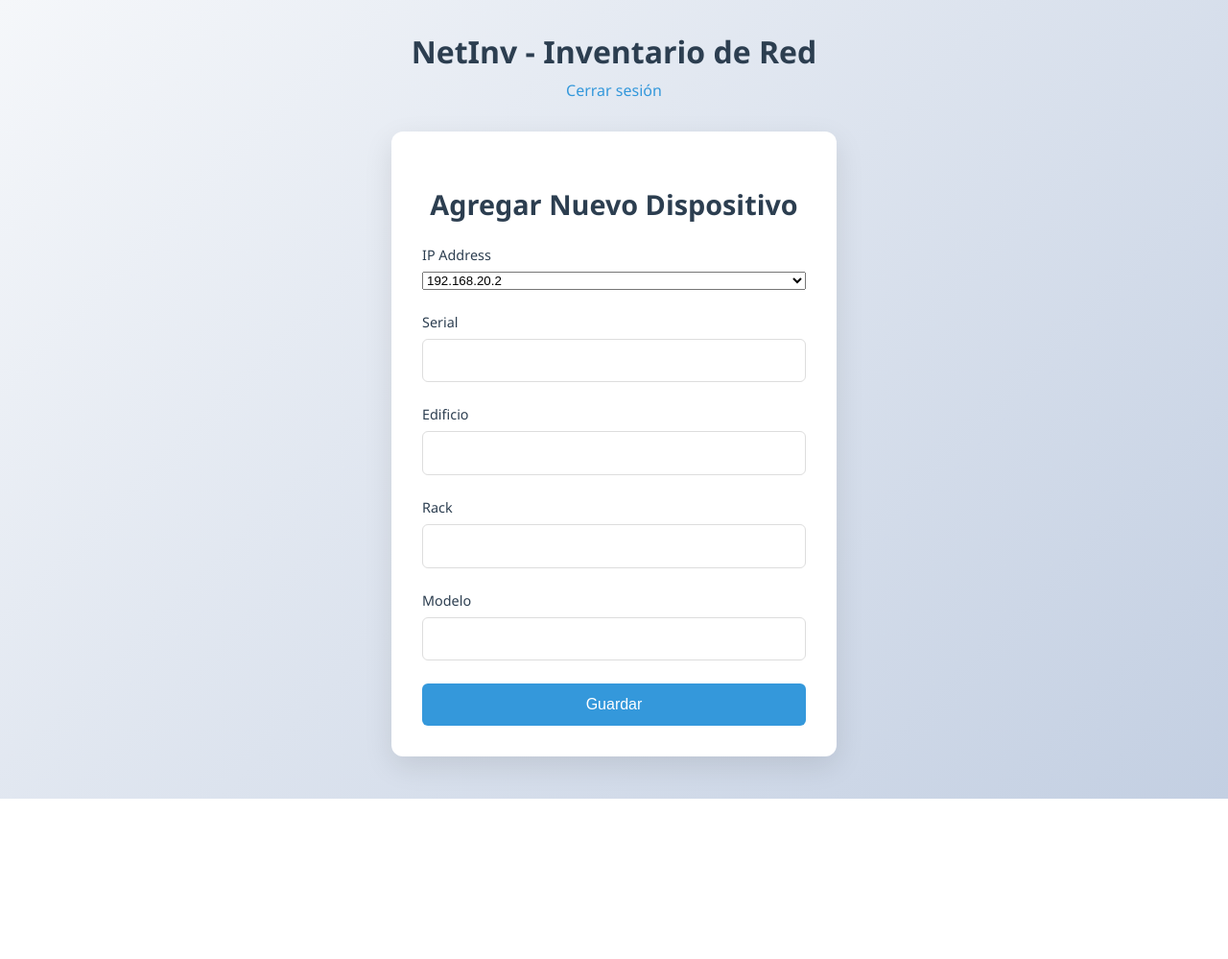
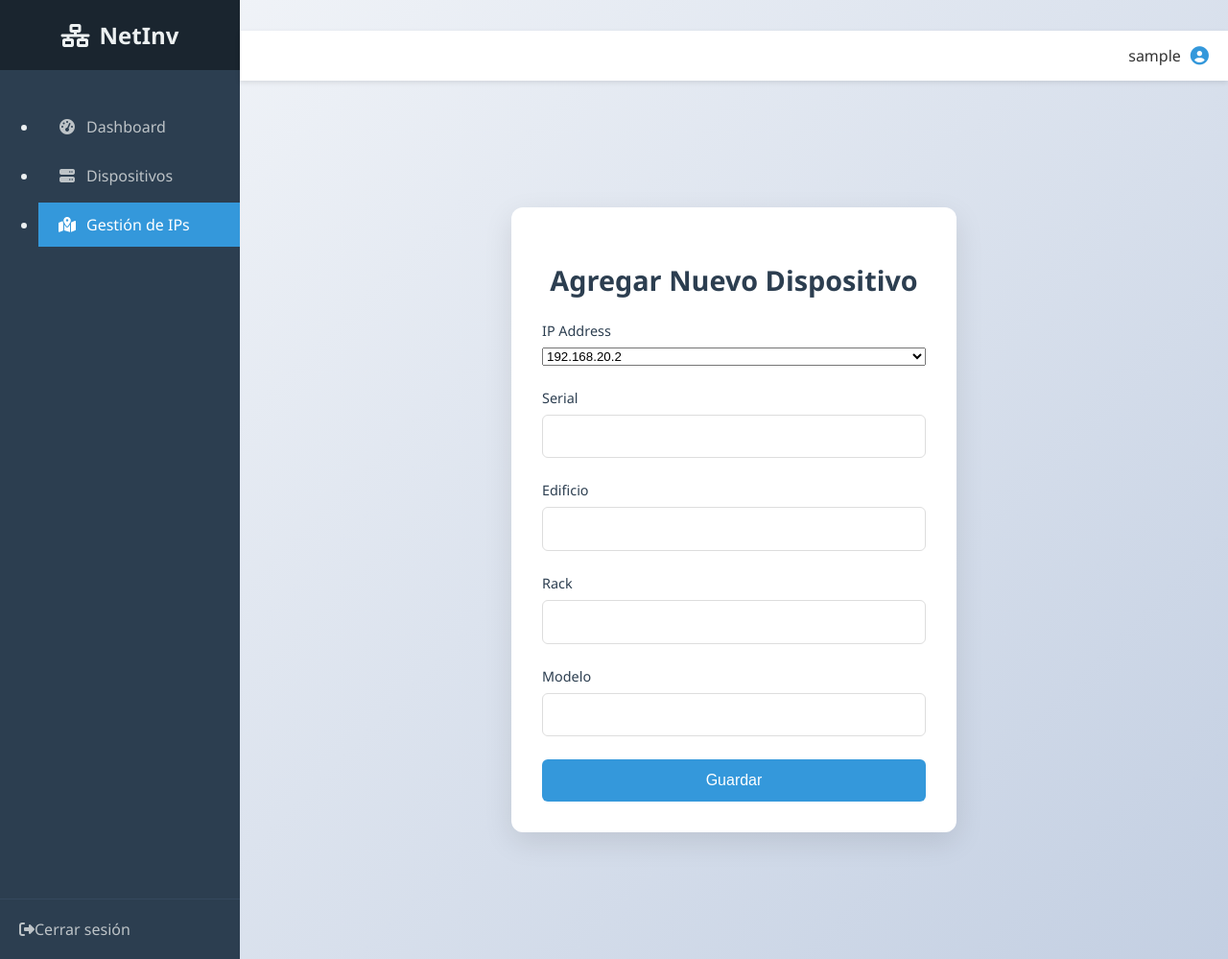
Before and after one commit to Pepentium/netinv_app, a Flask app: page /ip-check in a window 1280 px wide. Shown: the whole page at 96% size. Before the commit the page ends 832 px from the top, so only its background shows below. Run offline with Flask 3, Linux system fonts and the light colour scheme; the visitor is signed in with stand-in values (Sample User, id 1); data that the repository does not hold is empty.

Commit message:
upd:sidebar

```diff
--- a/app/auth/routes.py
+++ b/app/auth/routes.py
@@ -2,7 +2,6 @@ from flask import Blueprint, render_template, redirect, url_for, flash, request
 from flask_login import login_user, logout_user, login_required, current_user
 from app.auth.utils import load_user, create_user
 from app.models import User
-from app import db
 
 auth_bp = Blueprint('auth', __name__, url_prefix='/auth')
 
@@ -24,7 +23,7 @@ def login():
         login_user(user)
         return redirect(url_for('inventory.dashboard'))
 
-    return render_template('auth/login.html')
+    return render_template('auth/login.html', show_sidebar=False)
 
 @auth_bp.route('/logout')
 @login_required
@@ -46,4 +45,4 @@ def register():
         flash('🔐 Usuario registrado correctamente', 'success')
         return redirect(url_for('auth.login'))
 
-    return render_template('auth/register.html')
+    return render_template('auth/register.html', show_sidebar=False)
--- a/app/static/css/styles.css
+++ b/app/static/css/styles.css
@@ -191,3 +191,157 @@ a:hover {
     background-color: #f7f7f7;
     color: #444;
 }
+
+/* Estructura principal */
+.layout {
+    display: flex;
+    min-height: 100vh;
+}
+
+/* Sidebar */
+.sidebar {
+    width: 250px;
+    background: #2c3e50;
+    color: #ecf0f1;
+    transition: all 0.3s;
+    display: flex;
+    flex-direction: column;
+}
+
+.sidebar-header {
+    padding: 20px;
+    background: #1a252f;
+    text-align: center;
+}
+
+.sidebar-header h1 {
+    margin: 0;
+    font-size: 1.5rem;
+    display: flex;
+    align-items: center;
+    justify-content: center;
+    gap: 10px;
+}
+
+.sidebar-nav {
+    flex: 1;
+    padding: 20px 0;
+}
+
+.nav-item {
+    margin: 5px 0;
+}
+
+.nav-item a {
+    display: flex;
+    align-items: center;
+    padding: 12px 20px;
+    color: #bdc3c7;
+    text-decoration: none;
+    transition: all 0.3s;
+}
+
+.nav-item a:hover {
+    background: #34495e;
+    color: #fff;
+}
+
+.nav-item a i {
+    margin-right: 10px;
+    width: 20px;
+    text-align: center;
+}
+
+.nav-item.active a {
+    background: #3498db;
+    color: white;
+}
+
+/* Submenú */
+.submenu {
+    display: none;
+    padding-left: 20px;
+    background: rgba(0, 0, 0, 0.1);
+}
+
+.submenu li a {
+    padding: 10px 20px;
+    font-size: 0.9rem;
+}
+
+.fa-chevron-down.rotate {
+    transform: rotate(180deg);
+}
+
+/* Sidebar footer */
+.sidebar-footer {
+    padding: 20px;
+    border-top: 1px solid #34495e;
+}
+
+.logout-btn {
+    display: flex;
+    align-items: center;
+    color: #bdc3c7;
+    text-decoration: none;
+    transition: all 0.3s;
+}
+
+.logout-btn:hover {
+    color: #e74c3c;
+}
+
+/* Contenido principal */
+.main-content {
+    flex: 1;
+    display: flex;
+    flex-direction: column;
+}
+
+.topbar {
+    background: #fff;
+    padding: 15px 20px;
+    box-shadow: 0 2px 5px rgba(0,0,0,0.1);
+    display: flex;
+    justify-content: flex-end;
+}
+
+.user-info {
+    display: flex;
+    align-items: center;
+    gap: 10px;
+}
+
+.user-info i {
+    font-size: 1.2rem;
+    color: #3498db;
+}
+
+main {
+    flex: 1;
+    padding: 100px;
+}
+
+/* Responsive */
+@media (max-width: 768px) {
+    .sidebar {
+        width: 70px;
+        overflow: hidden;
+    }
+
+    .sidebar-header h1 span,
+    .nav-item span,
+    .submenu li a span {
+        display: none;
+    }
+
+    .sidebar-header h1 i,
+    .nav-item a i {
+        margin-right: 0;
+        font-size: 1.5rem;
+    }
+
+    .nav-item a {
+        justify-content: center;
+    }
+}
--- a/app/templates/auth/login.html
+++ b/app/templates/auth/login.html
@@ -1,5 +1,5 @@
 {% extends "base.html" %}
-
+{% set show_sidebar = False %}
 {% block content %}
 <div class="container">
     <h2>Iniciar sesión</h2>
--- a/app/templates/auth/register.html
+++ b/app/templates/auth/register.html
@@ -1,5 +1,5 @@
 {% extends "base.html" %}
-
+{% set show_sidebar = False %}
 {% block content %}
 <div class="container">
     <h2>Registro de Usuario</h2>
--- a/app/templates/base.html
+++ b/app/templates/base.html
@@ -6,17 +6,62 @@
     <meta name="viewport" content="width=device-width, initial-scale=1.0">
     <title>{% block title %}NetInv{% endblock %}</title>
     <link rel="stylesheet" href="{{ url_for('static', filename='css/styles.css') }}">
+    <link rel="stylesheet" href="https://cdnjs.cloudflare.com/ajax/libs/font-awesome/6.4.0/css/all.min.css">
     {% block css %}{% endblock %}
 </head>
 
 <body>
-    <header>
-        <h1>NetInv - Inventario de Red</h1>
+    {% if show_sidebar is not defined or show_sidebar %}
+    <div class="layout">
+        <!-- Sidebar -->
+        <div class="sidebar">
+            <div class="sidebar-header">
+                <h1><i class="fas fa-network-wired"></i> NetInv</h1>
+            </div>
+
+            <nav class="sidebar-nav">
+                <ul>
+                    <li class="nav-item {% if request.endpoint == 'inventory.dashboard' %}active{% endif %}">
+                        <a href="{{ url_for('inventory.dashboard') }}">
+                            <i class="fas fa-tachometer-alt"></i>
+                            <span>Dashboard</span>
+                        </a>
+                    </li>
+                    <li class="nav-item {% if request.endpoint == 'inventory.devices' %}active{% endif %}">
+                        <a href="{{ url_for('inventory.devices') }}">
+                            <i class="fas fa-server"></i>
+                            <span>Dispositivos</span>
+                        </a>
+                    </li>
+                    <li class="nav-item {% if request.endpoint == 'inventory.ip_check' %}active{% endif %}">
+                        <a href="{{ url_for('inventory.ip_check') }}">
+                            <i class="fas fa-map-marked-alt"></i>
+                            <span>Gestión de IPs</span>
+                        </a>
+                    </li>
+                </ul>
+            </nav>
+
+            <div class="sidebar-footer">
                 {% if current_user.is_authenticated %}
-        <a href="{{ url_for('auth.logout') }}">Cerrar sesión</a>
+                <a href="{{ url_for('auth.logout') }}" class="logout-btn">
+                    <i class="fas fa-sign-out-alt"></i>
+                    <span>Cerrar sesión</span>
+                </a>
                 {% endif %}
+            </div>
+        </div>
+        <!-- Contenido principal -->
+        <div class="main-content">
+            <header class="topbar">
+                <div class="user-info">
+                    {% if current_user.is_authenticated %}
+                    <span>{{ current_user.usr_name }}</span>
+                    <i class="fas fa-user-circle"></i>
+                    {% endif %}
+                </div>
             </header>
-
+            {% endif %}
             <main>
                 {% with messages = get_flashed_messages(with_categories=true) %} {% if
                 messages %}
@@ -28,8 +73,30 @@
                 {% endif %} {% endwith %} {% block content %}{% endblock %}
             </main>
 
+
+            {% if show_sidebar is not defined or show_sidebar %}
+        </div> <!-- Cierre de main-content -->
+    </div> <!-- Cierre de layout -->
+    {% endif %}
+
     <script src="{{ url_for('static', filename='js/scripts.js') }}"></script>
     {% block js %}{% endblock %}
+
+    <script>
+        document.addEventListener("DOMContentLoaded", function () {
+            // Toggle submenus (si existen)
+            const hasSubmenu = document.querySelectorAll(".has-submenu > a");
+            hasSubmenu.forEach((item) => {
+                item.addEventListener("click", function (e) {
+                    e.preventDefault();
+                    const submenu = this.nextElementSibling;
+                    submenu.style.display =
+                        submenu.style.display === "block" ? "none" : "block";
+                    this.querySelector(".fa-chevron-down")?.classList.toggle("rotate");
+                });
+            });
+        });
+    </script>
 </body>
 
 </html>
```
Lines whose indentation alone changed are shown as unchanged.
